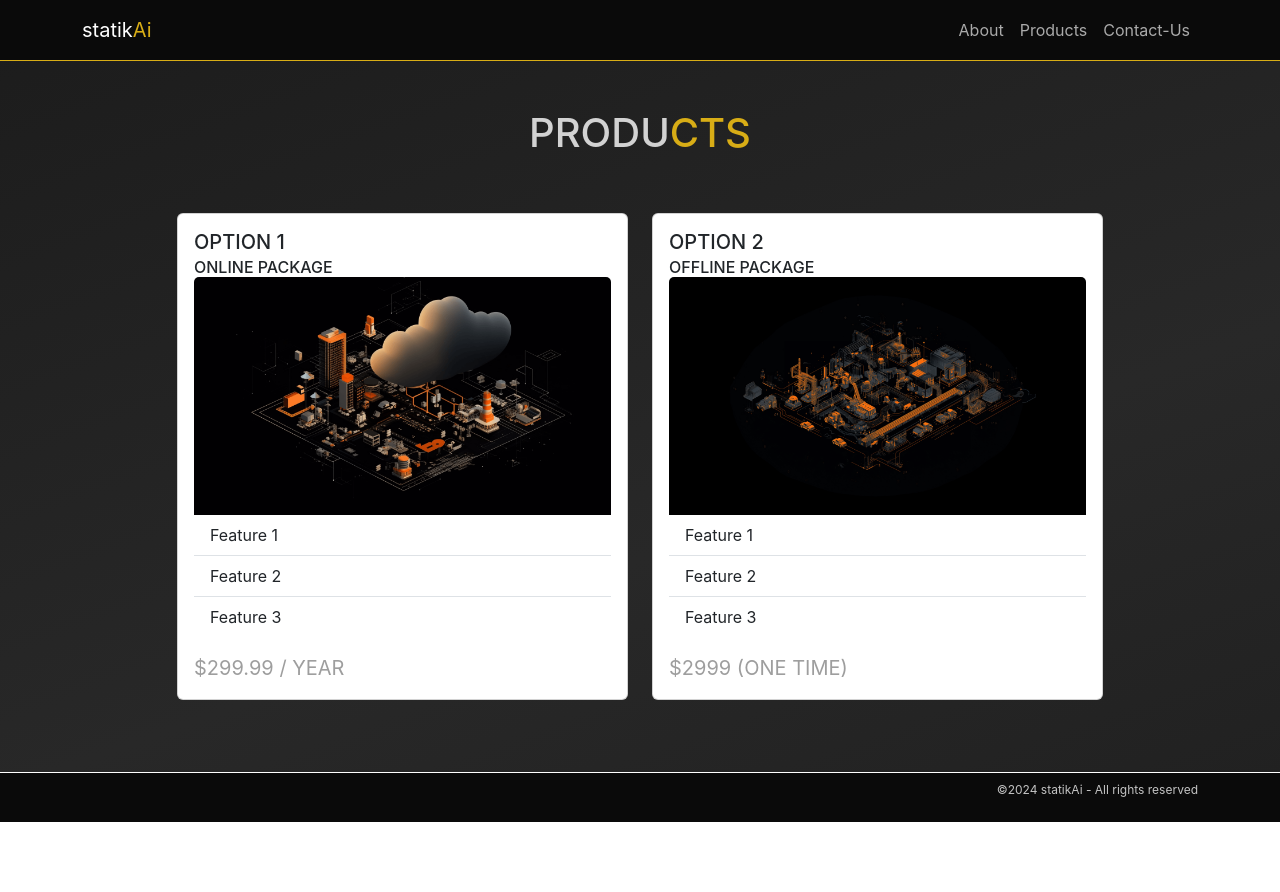
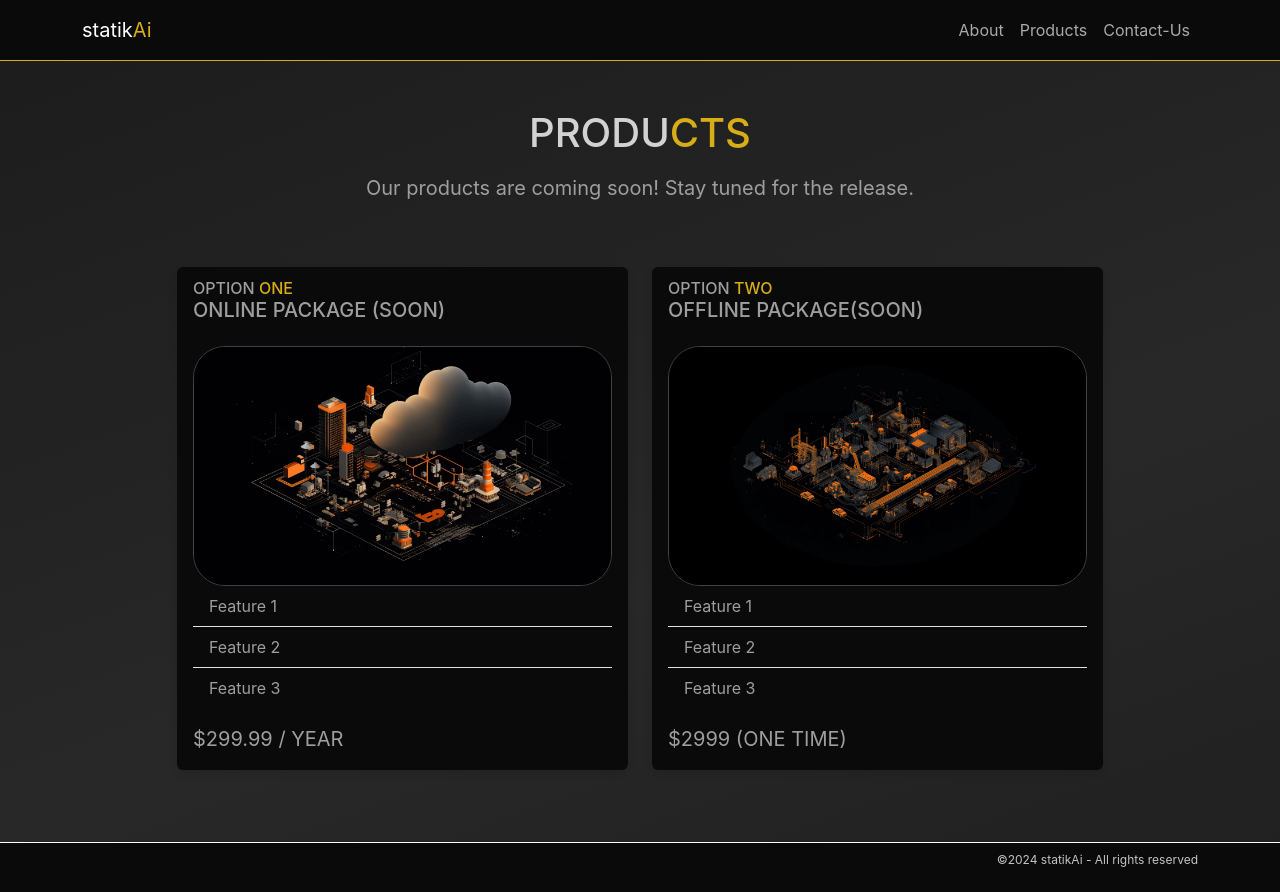
Before and after one commit to zuperzonic1/StatikAi---Landing-page, a React (Create React App) app: page /products in a window 1280 px wide. Before the commit the page ends 822 px from the top, so only its background shows below. Built offline with nearby package versions, Linux system fonts and the light colour scheme.

Commit message:
Add HomeTitle component and update Homepage and Products pages

```diff
--- a/src/pages/Contact.js
+++ b/src/pages/Contact.js
@@ -1,64 +1,72 @@
-import React, { useState } from 'react';
-import { Container, Form, Button, Alert } from 'react-bootstrap';
+import React, { useState } from "react";
+import { Container, Form, Button, Alert, Row, Col } from "react-bootstrap";
 
 const Contact = () => {
   const [formData, setFormData] = useState({
-    name: '',
-    email: '',
-    subject: '',
-    message: ''
+    name: "",
+    email: "",
+    subject: "",
+    message: "",
   });
   const [showAlert, setShowAlert] = useState(false);
-  const [alertContent, setAlertContent] = useState('');
+  const [alertContent, setAlertContent] = useState("");
 
   const handleInputChange = (event) => {
     const { name, value } = event.target;
-    setFormData(prevFormData => ({
+    setFormData((prevFormData) => ({
       ...prevFormData,
-      [name]: value
+      [name]: value,
     }));
   };
 
   const handleSubmit = (event) => {
     event.preventDefault();
     // Example URL - Replace with your form submission endpoint
-    const formEndpoint = 'https://formspree.io/f/xoqgqzvr';
+    const formEndpoint = "https://formspree.io/f/xoqgqzvr";
 
     fetch(formEndpoint, {
-      method: 'POST',
+      method: "POST",
       body: JSON.stringify(formData),
       headers: {
-        'Content-Type': 'application/json',
-        'Accept': 'application/json'
-      }
+        "Content-Type": "application/json",
+        Accept: "application/json",
+      },
     })
-    .then(response => response.json())
-    .then(data => {
+      .then((response) => response.json())
+      .then((data) => {
         if (data.ok) {
-        setAlertContent('Thank you for contacting us!');
+          setAlertContent("Thank you for contacting us!");
         } else {
-        setAlertContent('An error occurred. Please try again.');
+          setAlertContent("An error occurred. Please try again.");
         }
         setShowAlert(true);
         // Reset form fields
         setFormData({
-        name: '',
-        email: '',
-        subject: '',
-        message: ''
+          name: "",
+          email: "",
+          subject: "",
+          message: "",
         });
       })
-    .catch(error => {
-      console.error('Error:', error);
-      setAlertContent('An error occurred. Please try again.');
+      .catch((error) => {
+        console.error("Error:", error);
+        setAlertContent("An error occurred. Please try again.");
         setShowAlert(true);
       });
   };
 
   return (
     <Container className="my-5">
+      <Row className="justify-content-center">
+        <Col md={8} lg={6}>
           <h1>Contact Us</h1>
+          <p className="mb-4">
+            Fill out the form and our team will get back to you shortly.
+          </p>
+
           <Form onSubmit={handleSubmit}>
+            <Row>
+              <Col sm={6}>
                 <Form.Group className="mb-3" controlId="formBasicName">
                   <Form.Label>Name</Form.Label>
                   <Form.Control
@@ -70,7 +78,8 @@ const Contact = () => {
                     required
                   />
                 </Form.Group>
-
+              </Col>
+              <Col sm={6}>
                 <Form.Group className="mb-3" controlId="formBasicEmail">
                   <Form.Label>Email address</Form.Label>
                   <Form.Control
@@ -82,6 +91,8 @@ const Contact = () => {
                     required
                   />
                 </Form.Group>
+              </Col>
+            </Row>
 
             <Form.Group className="mb-3" controlId="formBasicSubject">
               <Form.Label>Subject</Form.Label>
@@ -114,10 +125,17 @@ const Contact = () => {
           </Form>
 
           {showAlert && (
-        <Alert variant="info" onClose={() => setShowAlert(false)} dismissible className="mt-3">
+            <Alert
+              variant="info"
+              onClose={() => setShowAlert(false)}
+              dismissible
+              className="mt-3"
+            >
               {alertContent}
             </Alert>
           )}
+        </Col>
+      </Row>
     </Container>
   );
 };
--- a/src/pages/Homepage.js
+++ b/src/pages/Homepage.js
@@ -1,28 +1,48 @@
 import { Link, Outlet } from "react-router-dom";
-import Container from 'react-bootstrap/Container';
-import Row from 'react-bootstrap/Row';
-import Col from 'react-bootstrap/Col';
-import Button from 'react-bootstrap/Button';
+import Container from "react-bootstrap/Container";
+import Row from "react-bootstrap/Row";
+import Col from "react-bootstrap/Col";
+import Button from "react-bootstrap/Button";
 import SvgHome from "../components/SvgHome";
+import Typed from "react-typed";
 
 const Homepage = () => {
   return (
     <Container className="px-4">
-       <Row className="align-items-center" style={{ minHeight: '80vh' }}>
+      <Row className="align-items-center" style={{ minHeight: "80vh" }}>
         <Col md={6} className="py-3 text-center text-md-start">
-          <h1>YOUR <span className="yellow-span">AI</span> CIVIL BUDDY !</h1>
-          <p>A Time Saving product for Structural Engineers, that helps visualize large scale projects.</p>
+          <h1>
+            YOUR <span className="yellow-span">AI </span>
+            <Typed
+              strings={[" CIVIL BUDDY!", " ENGINEERING GENIUS!"]}
+              typeSpeed={40}
+              backSpeed={50}
+              loop
+            />
+          </h1>
+          <p>
+            A Time Saving product for Structural Engineers, that helps visualize
+            large scale projects.
+          </p>
 
           {/* Buttons next to each other for md screens and up */}
           <Row className="justify-content-center justify-content-md-start">
-          <Col xs="auto">
-            <Button as={Link} to="/products" variant="primary" className="me-2">GET STARTED</Button>
-          </Col>
-          <Col xs="auto">
-            <Button as={Link} to="/about" variant="secondary">LEARN MORE</Button>
-          </Col>
-        </Row>
-
+            <Col xs="auto">
+              <Button
+                as={Link}
+                to="/products"
+                variant="primary"
+                className="me-2"
+              >
+                GET STARTED
+              </Button>
+            </Col>
+            <Col xs="auto">
+              <Button as={Link} to="/about" variant="secondary">
+                LEARN MORE
+              </Button>
+            </Col>
+          </Row>
         </Col>
         <Col md={6} className="py-3">
           <SvgHome />
@@ -32,7 +52,9 @@ const Homepage = () => {
       {/* This Row will center the text for xs and reset to text-start for md and larger */}
       <Row className="my-5 text-center ">
         <Col xs={12}>
-          <h1>WHY USE OUR <span className="yellow-span">PRODUCTS</span></h1>
+          <h1>
+            WHY USE OUR <span className="yellow-span">PRODUCTS</span>
+          </h1>
         </Col>
         {/* Reset text alignment for md and larger */}
         <Col xs={12} md={6} className="text-center ">
--- a/src/pages/Products.js
+++ b/src/pages/Products.js
@@ -1,58 +1,66 @@
-import Container from 'react-bootstrap/Container';
-import Row from 'react-bootstrap/Row';
-import Col from 'react-bootstrap/Col';
-import Card from 'react-bootstrap/Card';
-import ListGroup from 'react-bootstrap/ListGroup';
-import onlinePng from '../images/onlinePkg.png';
-import offlinePng from '../images/offlinePkg.png';
-// import teamImage3 from "../images/person1.jpg";
+import Container from "react-bootstrap/Container";
+import Row from "react-bootstrap/Row";
+import Col from "react-bootstrap/Col";
+import Card from "react-bootstrap/Card";
+import ListGroup from "react-bootstrap/ListGroup";
+import onlinePng from "../images/onlinePkg.png";
+import offlinePng from "../images/offlinePkg.png";
 
 const Products = () => {
   return (
     <Container>
       <Row className="justify-content-center text-center my-5">
         <Col xs={12}>
-          <h1>PRODU<span className='yellow-span'>CTS</span></h1>
+          <h1>
+            PRODU<span className="yellow-span">CTS</span>
+          </h1>
+          <p className="mt-3">
+            Our products are coming soon! Stay tuned for the release.
+          </p>
         </Col>
       </Row>
 
       <Row className="justify-content-center my-5">
         <Col md={6} lg={5} className="mb-4">
-          <Card className="h-100">
+          <Card className="h-100 product-card">
             <Card.Body>
-              <Card.Title>OPTION 1</Card.Title>
-              <Card.Subtitle>ONLINE PACKAGE</Card.Subtitle>
-              <Card.Img variant="top" src={onlinePng} />
+              <Card.Subtitle>
+                OPTION <span className="yellow-span">ONE</span>
+              </Card.Subtitle>
+              <Card.Title>ONLINE PACKAGE (SOON)</Card.Title>
+              <Card.Img
+                className="mt-3 border-custom rounded-5"
+                variant="top"
+                src={onlinePng}
+              />
               <ListGroup variant="flush">
-                {/* Add as many ListGroup.Item as you have features */}
                 <ListGroup.Item>Feature 1</ListGroup.Item>
                 <ListGroup.Item>Feature 2</ListGroup.Item>
                 <ListGroup.Item>Feature 3</ListGroup.Item>
-                {/* ... */}
               </ListGroup>
-              <Card.Text className="mt-3">
-                $299.99 / YEAR
-              </Card.Text>
+              <Card.Text className="mt-3">$299.99 / YEAR</Card.Text>
             </Card.Body>
           </Card>
         </Col>
 
         <Col md={6} lg={5} className="mb-4">
-          <Card className="h-100">
+          <Card className="h-100 product-card">
             <Card.Body>
-              <Card.Title>OPTION 2</Card.Title>
-              <Card.Subtitle>OFFLINE PACKAGE</Card.Subtitle>
-              <Card.Img variant="top" src={offlinePng} />
+              <Card.Subtitle>
+                OPTION <span className="yellow-span">TWO</span>
+              </Card.Subtitle>
+              <Card.Title>OFFLINE PACKAGE(SOON)</Card.Title>
+              <Card.Img
+                className="mt-3 border-custom rounded-5"
+                variant="top"
+                src={offlinePng}
+              />
               <ListGroup variant="flush">
-                {/* Add as many ListGroup.Item as you have features */}
                 <ListGroup.Item>Feature 1</ListGroup.Item>
                 <ListGroup.Item>Feature 2</ListGroup.Item>
                 <ListGroup.Item>Feature 3</ListGroup.Item>
-                {/* ... */}
               </ListGroup>
-              <Card.Text className="mt-3">
-                $2999 (ONE TIME)
-              </Card.Text>
+              <Card.Text className="mt-3">$2999 (ONE TIME)</Card.Text>
             </Card.Body>
           </Card>
         </Col>
```
Lines whose indentation alone changed are shown as unchanged.
